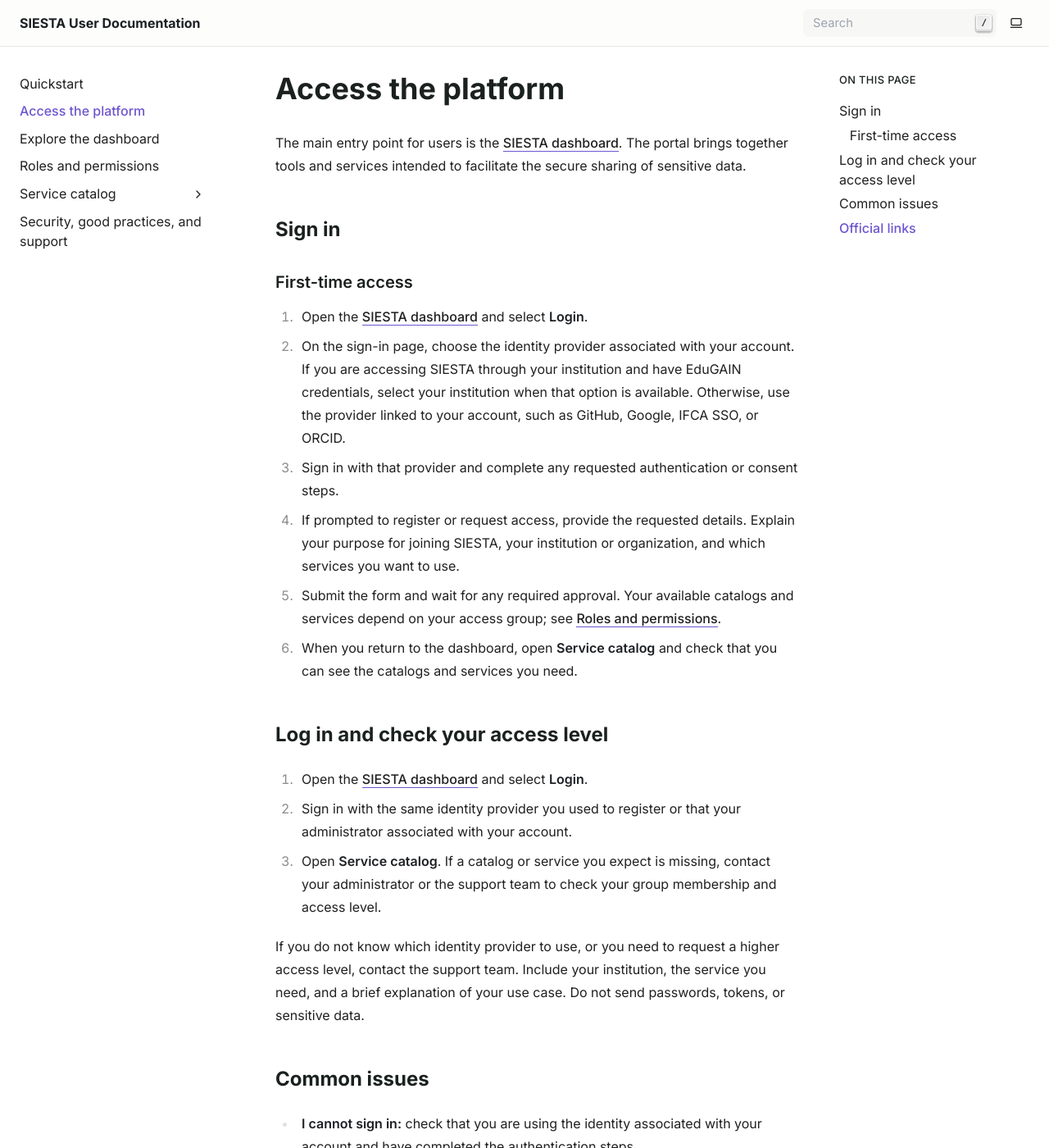
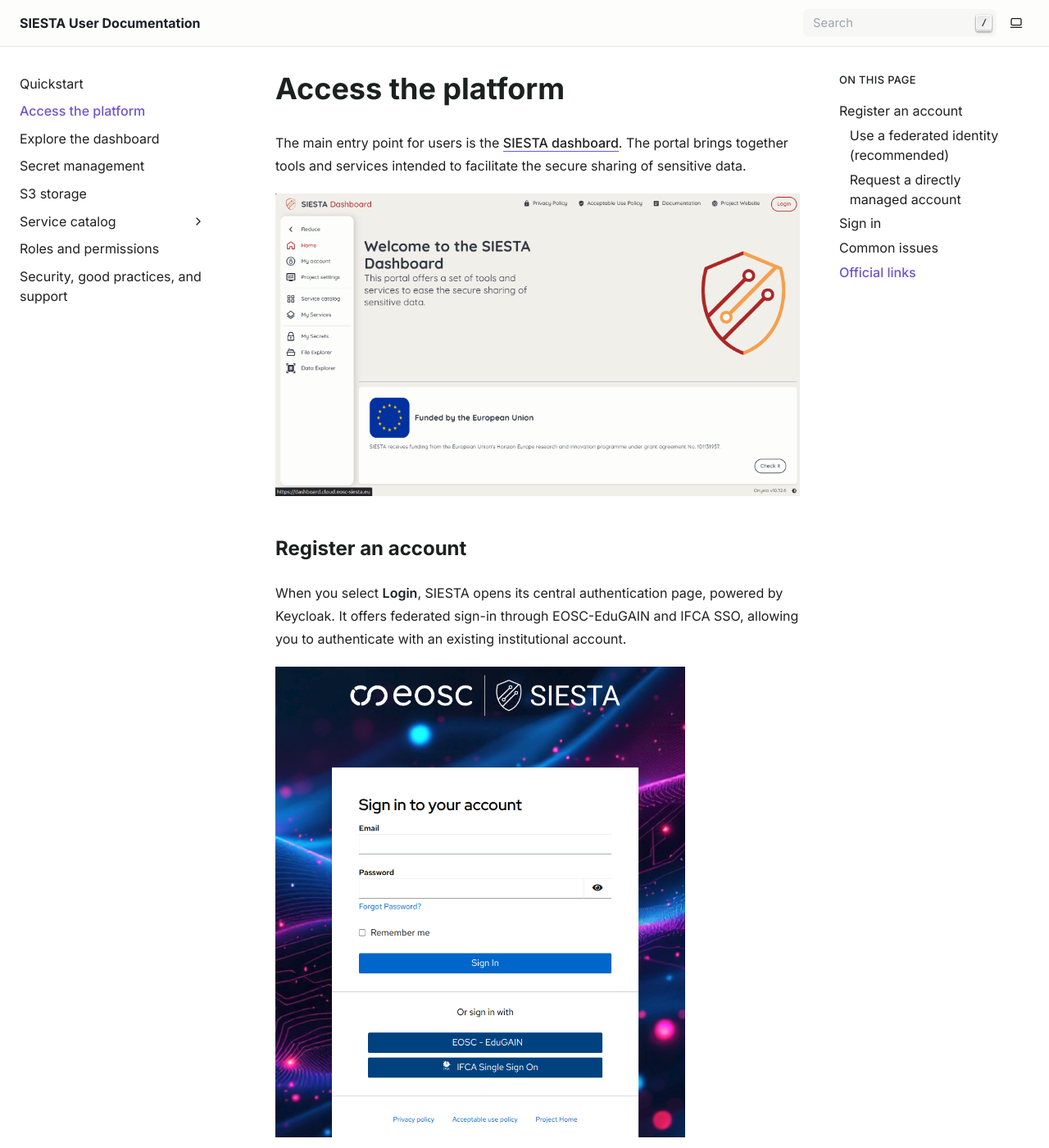
Before and after one commit to SIESTA-eu/siesta-docs, a Sphinx documentation site: the page built from docs/access.md, in a window 1280 px wide and 1400 px high. Shown: the whole window at 82% size. Built offline with Sphinx 7.4.7, drawn with Linux system fonts in a browser that asks for light colours; some of the changed text lies outside the part shown.

Commit message:
Add S3 storage doc, secret management, and update catalogs

````diff
--- a/docs/access.md
+++ b/docs/access.md
@@ -2,24 +2,38 @@
 
 The main entry point for users is the [SIESTA dashboard](https://dashboard.cloud.eosc-siesta.eu/). The portal brings together tools and services intended to facilitate the secure sharing of sensitive data.
 
+```{image} /_static/dashboard_login.png
+:alt: SIESTA dashboard main page with the login button
+:width: 700px
+```
+
+## Register an account
+
+When you select **Login**, SIESTA opens its central authentication page, powered by Keycloak. It offers federated sign-in through EOSC-EduGAIN and IFCA SSO, allowing you to authenticate with an existing institutional account.
+
+```{image} /_static/siesta_login.png
+:alt: SIESTA login page showing the EOSC-EduGAIN and IFCA SSO sign-in options
+:width: 500px
+```
+
+### Use a federated identity (recommended)
+
+This option is recommended for researchers and other users whith [EduGAIN](https://edugain.org/) credentials. It lets you authenticate with your institutional account, while SIESTA uses your account and group membership to determine which catalogs and services are available to you. Access depends on the groups assigned to your account; see [Roles and permissions](roles.md) for details.
+
+To get started, open the [SIESTA dashboard](https://dashboard.cloud.eosc-siesta.eu/), select **Login**, choose **EOSC-EduGAIN**, and select your institution. Then complete your institution's sign-in flow.
+
+### Request a directly managed account
+
+If you cannot use EOSC-EduGAIN or IFCA SSO, you can request a directly managed SIESTA account by contacting the support team. The account must be approved before it is created. After approval, you will receive an email for setting your password. This is a direct-request process, not self-service registration.
+
 ## Sign in
 
-### First-time access
+1. Open the [SIESTA dashboard](https://dashboard.cloud.eosc-siesta.eu/) and select **Login**.
+2. Select the same sign-in option you used to access your account: **EOSC-EduGAIN**, **IFCA SSO**, or direct account login.
+3. Authenticate with your identity provider, or enter the credentials provided in the approval email for a directly managed account.
+4. After signing in, open **Service catalog** and check that you can access the catalogs and services you need. Access depends on your group membership; see [Roles and permissions](roles.md).
 
-1. Open the [SIESTA dashboard](https://dashboard.cloud.eosc-siesta.eu/) and select **Login**.
-2. On the sign-in page, choose the identity provider associated with your account. If you are accessing SIESTA through your institution and have EduGAIN credentials, select your institution when that option is available. Otherwise, use the provider linked to your account, such as GitHub, Google, IFCA SSO, or ORCID.
-3. Sign in with that provider and complete any requested authentication or consent steps.
-4. If prompted to register or request access, provide the requested details. Explain your purpose for joining SIESTA, your institution or organization, and which services you want to use.
-5. Submit the form and wait for any required approval. Your available catalogs and services depend on your access group; see [Roles and permissions](roles.md).
-6. When you return to the dashboard, open **Service catalog** and check that you can see the catalogs and services you need.
-
-## Log in and check your access level
-
-1. Open the [SIESTA dashboard](https://dashboard.cloud.eosc-siesta.eu/) and select **Login**.
-2. Sign in with the same identity provider you used to register or that your administrator associated with your account.
-3. Open **Service catalog**. If a catalog or service you expect is missing, contact your administrator or the support team to check your group membership and access level.
-
-If you do not know which identity provider to use, or you need to request a higher access level, contact the support team. Include your institution, the service you need, and a brief explanation of your use case. Do not send passwords, tokens, or sensitive data.
+If you need to request a directly managed account or have questions about your access, contact the support team. Include your institution, the service you need, and a brief explanation of your use case. Do not send passwords, tokens, or sensitive data.
 
 ## Common issues
 
--- a/docs/dashboard.md
+++ b/docs/dashboard.md
@@ -2,12 +2,6 @@
 
 The dashboard is built on Onyxia and provides the SIESTA user interface. The navigation is organized into the following sections; some may require sign-in or specific permissions.
 
-## Dashboard tour
-
-Watch this demo to see how to sign in and navigate the dashboard:
-
-```{youtube-thumbnail} https://www.youtube.com/watch?v=Tp3ORAHH0cY
-```
 
 <table style="width: fit-content; max-width: 100%; margin-left: 0; margin-right: auto;">
 	<thead>
@@ -32,3 +26,19 @@ In **Service catalog**, you can review specific services. Each service card incl
 1. Read the description and make sure the service fits your needs.
 2. Check the configuration options it requires.
 3. Do not submit sensitive data.
+
+## Dashboard tour
+
+Watch this demo to see how to sign in and navigate the dashboard:
+
+```{youtube-thumbnail} https://www.youtube.com/watch?v=Tp3ORAHH0cY
+```
+
+## S3 storage
+
+SIESTA's S3 storage is provided by [MinIO](https://minio.cloud.eosc-siesta.eu) and is available directly from the dashboard's [**File Explorer**](https://dashboard.cloud.eosc-siesta.eu/file-explorer) section. S3 storage quotas vary by access group. Your assigned group determines the quota available to your account. See the [S3 storage page](s3-storage.md) for details and [Roles and permissions](roles.md) for the group definitions and quota table.
+
+
+## Secret management
+
+The dashboard's **My Secrets** section provides access to [Vault](https://vault.deployments.cloud.eosc-siesta.eu), SIESTA's secret-management service. See [Secret management](secret-management.md) for details.
--- /dev/null
+++ b/docs/s3-storage.md
@@ -0,0 +1,26 @@
+# S3 storage
+
+SIESTA provides S3-compatible storage through [MinIO](https://minio.cloud.eosc-siesta.eu). You can also manage your storage directly from the dashboard's [**File Explorer**](https://dashboard.cloud.eosc-siesta.eu/file-explorer) section.
+
+S3 storage quotas vary by access group. Your assigned group determines the quota available to your account. See [Roles and permissions](roles.md) for the group definitions and quota table.
+
+```{figure} /_static/dashboard_storage2.png
+:alt: SIESTA dashboard File Explorer showing available storage spaces
+:width: 100%
+
+Example of the storage spaces available in the dashboard's **File Explorer** section.
+```
+
+```{figure} /_static/dashboard_storage.png
+:alt: SIESTA dashboard File Explorer showing folders in a storage space
+:width: 100%
+
+Example of folders in  the user storage (dashboard view).
+```
+
+```{figure} /_static/minio_example.png
+:alt: MinIO view of the user storage
+:width: 100%
+
+Example of folders in the user storage (MinIO view).
+```
--- /dev/null
+++ b/docs/secret-management.md
@@ -0,0 +1,17 @@
+# Secret management
+
+SIESTA uses [Vault](https://vault.deployments.cloud.eosc-siesta.eu) for secret management. You can access this service directly from the dashboard's [**My Secrets**](https://dashboard.cloud.eosc-siesta.eu/my-secrets) section.
+
+```{figure} /_static/secrets_dashboard.png
+:alt: SIESTA dashboard My Secrets page
+:width: 100%
+
+Example of the **My Secrets** section in the SIESTA dashboard.
+```
+
+```{figure} /_static/secrets_dashboard_new.png
+:alt: SIESTA dashboard My Secrets page
+:width: 100%
+
+Creating a new secret from the SIESTA dashboard.
+```
````
Also changed, not shown: docs/catalog/general.md (+6 -1 lines), docs/catalog/index.md (+6 -6 lines), docs/catalog/privacy.md (+8 -3 lines), docs/index.md (+6 -1 lines).
